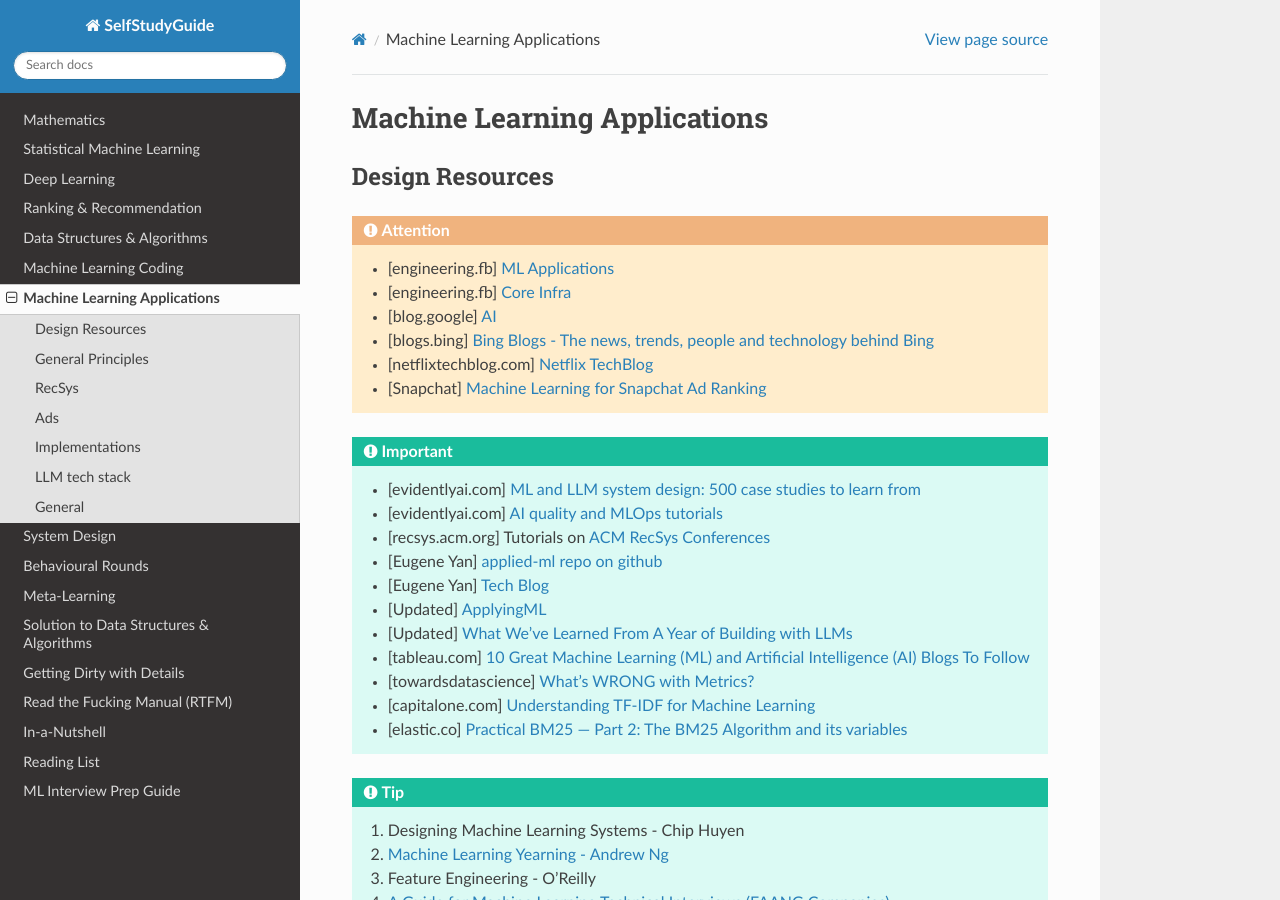
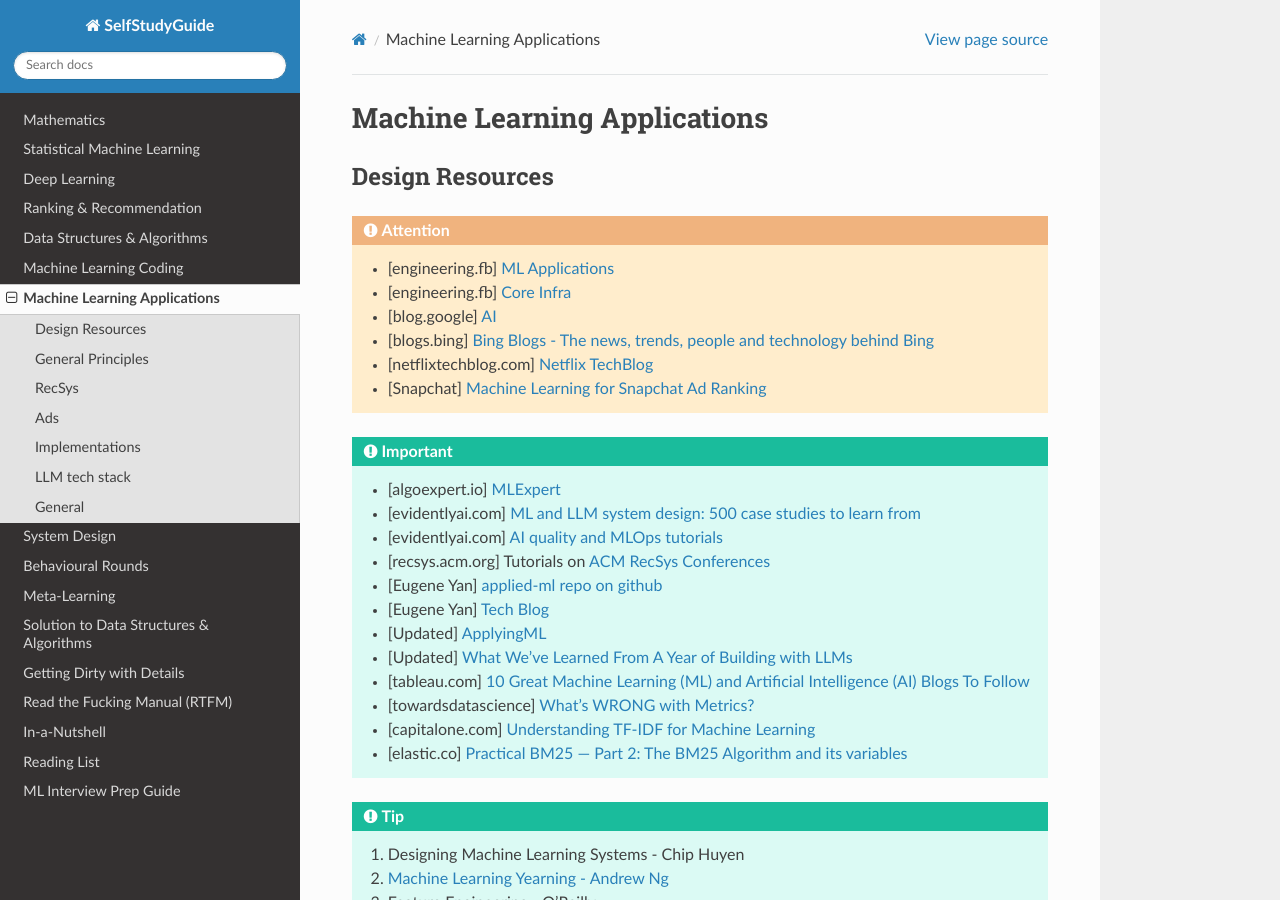
Before and after one commit to uselesstechjunks/leetcode, a Sphinx documentation site: the page built from docs/source/mlapp.rst, in a window 1280 px wide and 900 px high. Built offline with Sphinx 7.4.7 and the Read the Docs theme 3.1.0, drawn with Linux system fonts in a browser that asks for light colours.

Commit message:
Update mlapp.rst (#406)

```diff
--- a/docs/source/mlapp.rst
+++ b/docs/source/mlapp.rst
@@ -13,6 +13,7 @@ Design Resources
 	* [Snapchat] `Machine Learning for Snapchat Ad Ranking <https://eng.snap.com/machine-learning-snap-ad-ranking>`_
 
 .. important::
+	* [algoexpert.io] `MLExpert <https://www.algoexpert.io/machine-learning/product>`_
 	* [evidentlyai.com] `ML and LLM system design: 500 case studies to learn from <https://www.evidentlyai.com/ml-system-design>`_
 	* [evidentlyai.com] `AI quality and MLOps tutorials <https://www.evidentlyai.com/mlops-tutorials>`_
 	* [recsys.acm.org] Tutorials on `ACM RecSys Conferences <https://recsys.acm.org/>`_
```
